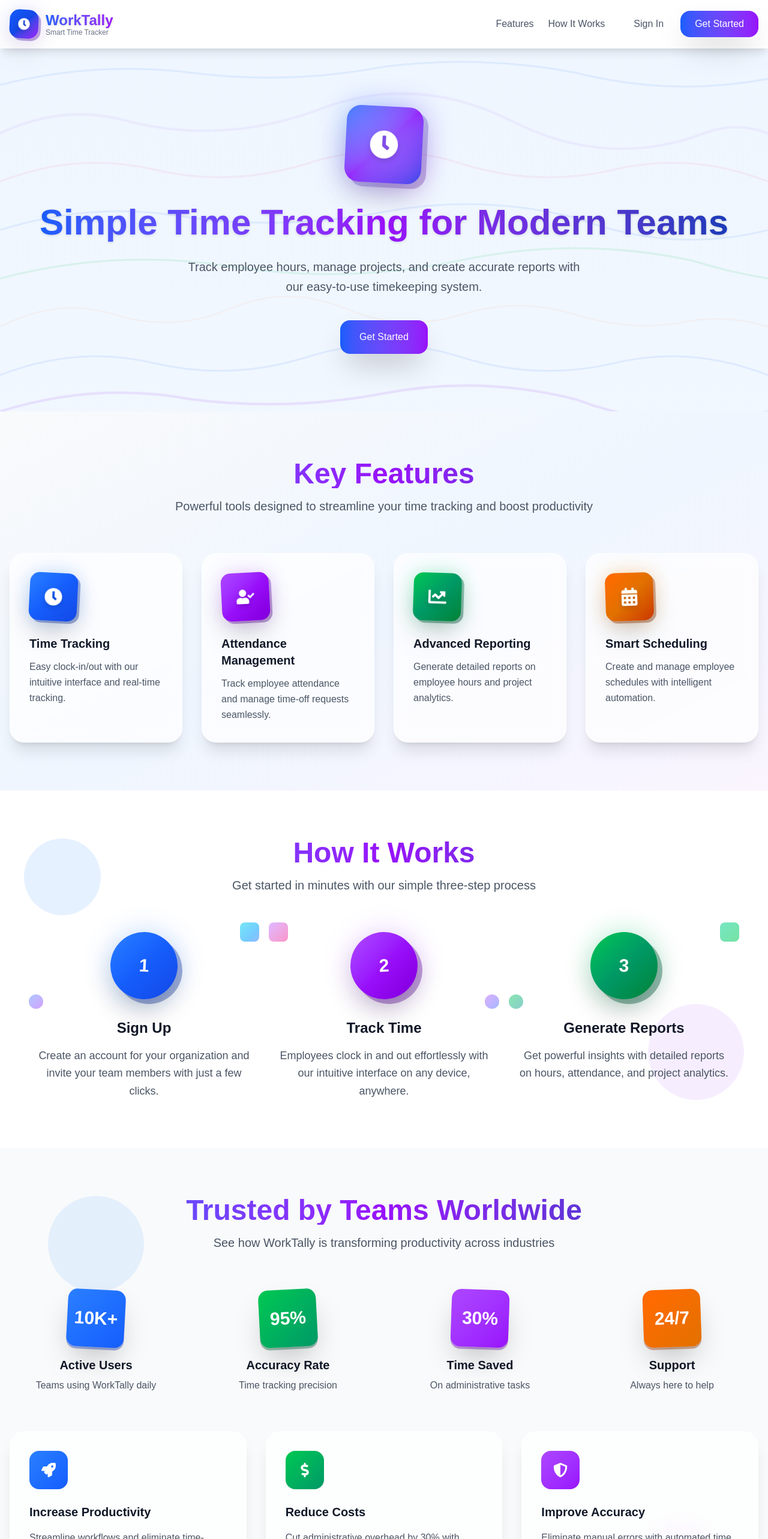
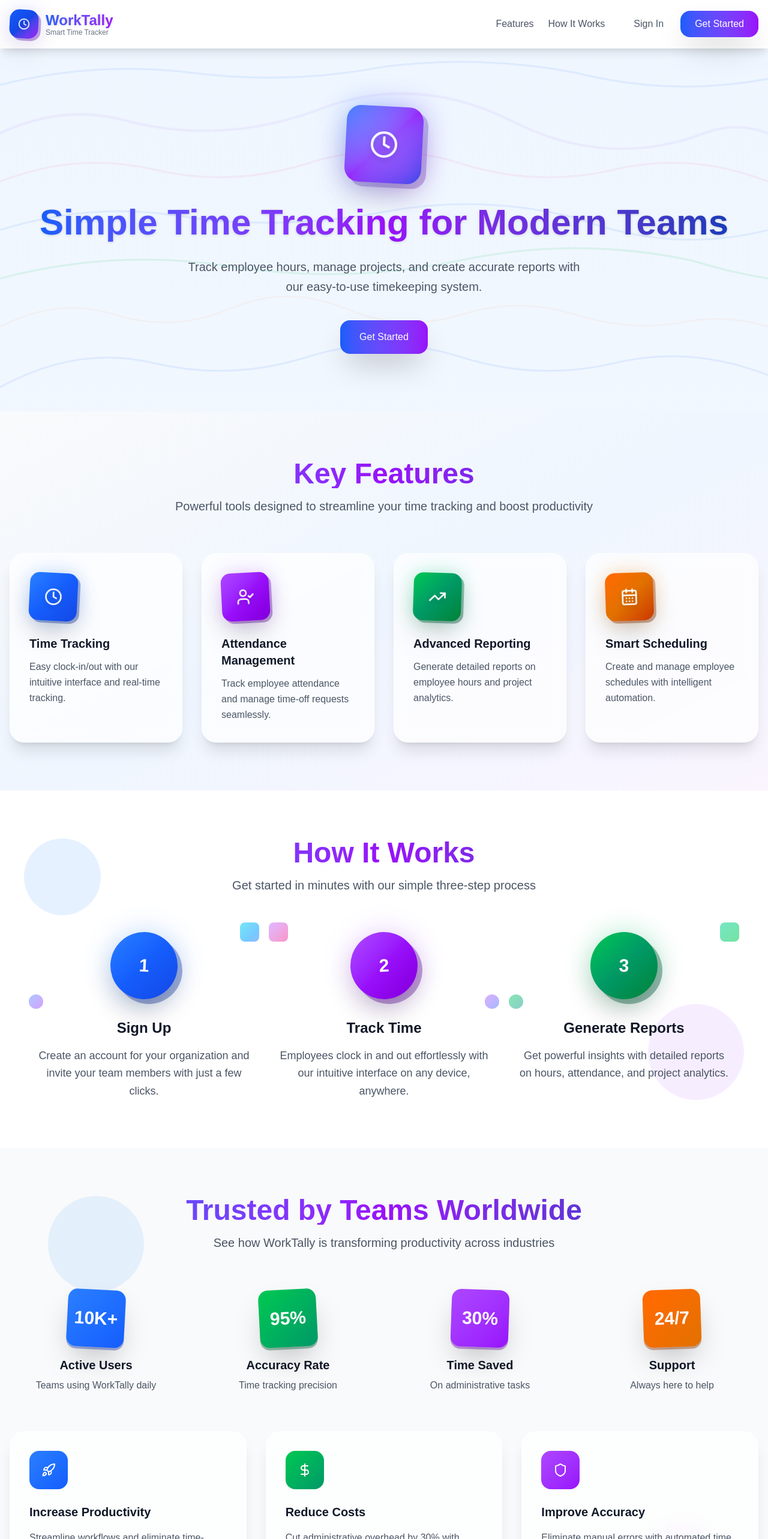
Before and after one commit to AianLouise/Django-NextJS, a Next.js app in the folder frontend/: page / in a window 1280 px wide. Shown: the top 2566 px of the page at 60% size. Built offline with nearby package versions, Linux system fonts and the light colour scheme.

Commit message:
refactor: Replace FontAwesome icons with Lucide icons and implement smooth scrolling in Home component

```diff
--- a/frontend/src/app/page.tsx
+++ b/frontend/src/app/page.tsx
@@ -2,7 +2,7 @@
 
 import { useState } from 'react';
 import Link from "next/link";
-import { FaClock, FaUserCheck, FaChartLine, FaCalendarAlt, FaBars, FaGithub, FaTwitter, FaLinkedin, FaTimes, FaRocket, FaDollarSign, FaShieldAlt } from "react-icons/fa";
+import { LuClock, LuUserCheck, LuTrendingUp, LuCalendarDays, LuMenu, LuGithub, LuTwitter, LuLinkedin, LuX, LuRocket, LuDollarSign, LuShield } from "react-icons/lu";
 
 export default function Home() {
   const [isMobileMenuOpen, setIsMobileMenuOpen] = useState(false);
@@ -15,6 +15,22 @@
     setIsMobileMenuOpen(false);
   };
 
+  const handleSmoothScroll = (e: React.MouseEvent<HTMLAnchorElement>, targetId: string) => {
+    e.preventDefault();
+    const targetElement = document.getElementById(targetId);
+    if (targetElement) {
+      const headerHeight = 80; // Height of sticky header
+      const elementPosition = targetElement.offsetTop;
+      const offsetPosition = elementPosition - headerHeight;
+
+      window.scrollTo({
+        top: offsetPosition,
+        behavior: 'smooth'
+      });
+    }
+    closeMobileMenu(); // Close mobile menu if open
+  };
+
   return (
     <div className="min-h-screen bg-gradient-to-b from-blue-50 to-white dark:from-gray-900 dark:to-gray-800">
       {/* Header / Navigation */}
@@ -22,11 +38,11 @@
         <div className="container mx-auto px-4 py-4">
           <div className="flex justify-between items-center">
             {/* Logo */}
-            <Link href="/" className="flex items-center space-x-3 group">
+            <Link href="#top" className="flex items-center space-x-3 group">
               <div className="relative">
                 {/* Enhanced 3D Logo */}
                 <div className="w-12 h-12 bg-gradient-to-br from-blue-600 via-blue-700 to-purple-600 rounded-2xl flex items-center justify-center group-hover:scale-110 transition-all duration-500 shadow-2xl transform rotate-3 group-hover:rotate-6">
-                  <FaClock className="text-white text-xl drop-shadow-lg" />
+                  <LuClock className="text-white text-xl drop-shadow-lg" />
                 </div>
                 {/* 3D depth shadow */}
                 <div className="absolute top-1 left-1 w-12 h-12 bg-gradient-to-br from-blue-800 to-purple-800 rounded-2xl opacity-40 -z-10 transform rotate-3"></div>
@@ -46,6 +62,7 @@
               <div className="flex items-center space-x-6">
                 <Link
                   href="#features"
+                  onClick={(e) => handleSmoothScroll(e, 'features')}
                   className="text-gray-600 hover:text-blue-600 dark:text-gray-300 dark:hover:text-blue-400 font-medium transition-all duration-300 hover:scale-105 relative group"
                 >
                   Features
@@ -53,6 +70,7 @@
                 </Link>
                 <Link
                   href="#how-it-works"
+                  onClick={(e) => handleSmoothScroll(e, 'how-it-works')}
                   className="text-gray-600 hover:text-blue-600 dark:text-gray-300 dark:hover:text-blue-400 font-medium transition-all duration-300 hover:scale-105 relative group"
                 >
                   How It Works
@@ -82,9 +100,9 @@
               className="md:hidden p-2 rounded-lg hover:bg-gray-100 dark:hover:bg-gray-800 transition-colors"
             >
               {isMobileMenuOpen ? (
-                <FaTimes className="text-gray-600 dark:text-gray-300 text-xl" />
+                <LuX className="text-gray-600 dark:text-gray-300 text-xl" />
               ) : (
-                <FaBars className="text-gray-600 dark:text-gray-300 text-xl" />
+                <LuMenu className="text-gray-600 dark:text-gray-300 text-xl" />
               )}
             </button>
           </div>
@@ -95,14 +113,14 @@
               <div className="px-4 pt-2 mt-4 pb-3 space-y-1 bg-white dark:bg-gray-900 border-t border-gray-200 dark:border-gray-700">
                 <Link
                   href="#features"
-                  onClick={closeMobileMenu}
+                  onClick={(e) => handleSmoothScroll(e, 'features')}
                   className="block px-3 py-2 text-base font-medium text-gray-600 hover:text-blue-600 dark:text-gray-300 dark:hover:text-blue-400 hover:bg-gray-50 dark:hover:bg-gray-800 rounded-lg transition-colors"
                 >
                   Features
                 </Link>
                 <Link
                   href="#how-it-works"
-                  onClick={closeMobileMenu}
+                  onClick={(e) => handleSmoothScroll(e, 'how-it-works')}
                   className="block px-3 py-2 text-base font-medium text-gray-600 hover:text-blue-600 dark:text-gray-300 dark:hover:text-blue-400 hover:bg-gray-50 dark:hover:bg-gray-800 rounded-lg transition-colors"
                 >
                   How It Works
@@ -130,7 +148,7 @@
       </header>
 
       {/* Hero Section */}
-      <section className="relative py-16 md:py-24 overflow-hidden">
+      <section id='top' className="relative py-16 md:py-24 overflow-hidden">
         {/* Background Design Elements */}
         <div className="absolute inset-0 pointer-events-none">
           {/* Enhanced Wavy Lines Background */}
@@ -141,8 +159,7 @@
             <path d="M0,300 Q150,250 300,280 Q450,300 600,270 Q750,240 900,280 Q1050,340 1200,300" stroke="rgba(59, 130, 246, 0.15)" strokeWidth="3" fill="none" className="animate-pulse" />
             <path d="M0,380 Q180,330 360,360 Q540,390 720,350 Q900,310 1080,350 Q1140,370 1200,380" stroke="rgba(34, 197, 94, 0.12)" strokeWidth="3" fill="none" className="animate-pulse" style={{ animationDelay: '4.5s' }} />
             <path d="M0,460 Q90,410 180,440 Q270,470 360,430 Q450,390 540,430 Q630,470 720,440 Q810,410 900,440 Q990,470 1080,450 Q1140,440 1200,460" stroke="rgba(249, 115, 22, 0.1)" strokeWidth="2" fill="none" className="animate-pulse" style={{ animationDelay: '6s' }} />
-            <path d="M0,540 Q120,490 240,520 Q360,550 480,510 Q600,470 720,510 Q840,550 960,520 Q1080,490 1200,540" stroke="rgba(59, 130, 246, 0.15)" strokeWidth="3" fill="none" className="animate-pulse" />
-            <path d="M0,600 Q150,550 300,580 Q450,600 600,570 Q750,540 900,580 Q1050,640 1200,600" stroke="rgba(147, 51, 234, 0.12)" strokeWidth="4" fill="none" className="animate-pulse" style={{ animationDelay: '7.5s' }} />
+            <path d="M0,560 Q120,490 240,520 Q360,550 480,510 Q600,470 720,510 Q840,550 960,520 Q1080,490 1200,540" stroke="rgba(59, 130, 246, 0.15)" strokeWidth="3" fill="none" className="animate-pulse" />
           </svg>
         </div>
 
@@ -150,7 +167,7 @@
           {/* Enhanced 3D Hero Icon */}
           <div className="relative mb-8 group">
             <div className="w-32 h-32 bg-gradient-to-br from-blue-500 via-purple-600 to-blue-700 rounded-3xl flex items-center justify-center group-hover:scale-110 transition-all duration-500 shadow-2xl transform rotate-3 group-hover:rotate-6">
-              <FaClock className="text-white text-5xl drop-shadow-lg" />
+              <LuClock className="text-white text-5xl drop-shadow-lg" />
               <div className="absolute inset-0 bg-gradient-to-br from-blue-400 to-purple-500 rounded-3xl blur-xl opacity-60 -z-10 group-hover:opacity-80 transition-opacity duration-500"></div>
             </div>
             {/* 3D depth shadow */}
@@ -187,11 +204,10 @@
             </p>
           </div>
           <div className="grid md:grid-cols-2 lg:grid-cols-4 gap-8">
-            <div className="group bg-white/70 dark:bg-gray-700/50 backdrop-blur-sm p-8 rounded-3xl shadow-xl hover:shadow-2xl transition-all duration-500 transform hover:-translate-y-3 border border-white/20 dark:border-gray-600/30 hover:border-blue-200/50 dark:hover:border-blue-600/50 relative z-30">
-              {/* Enhanced 3D Icon Container */}
+            <div className="group bg-white/70 dark:bg-gray-700/50 backdrop-blur-sm p-8 rounded-3xl shadow-xl hover:shadow-2xl transition-all duration-500 transform hover:-translate-y-3 border border-white/20 dark:border-gray-600/30 hover:border-blue-200/50 dark:hover:border-blue-600/50 relative z-30">              {/* Enhanced 3D Icon Container */}
               <div className="relative w-20 h-20 mb-6 group-hover:scale-110 transition-all duration-500">
                 <div className="w-full h-full bg-gradient-to-br from-blue-500 via-blue-600 to-blue-700 rounded-2xl flex items-center justify-center shadow-2xl transform rotate-3 group-hover:rotate-6">
-                  <FaClock className="text-white text-3xl drop-shadow-lg" />
+                  <LuClock className="text-white text-3xl drop-shadow-lg" />
                 </div>
                 <div className="absolute top-1 left-1 w-full h-full bg-gradient-to-br from-blue-700 to-blue-900 rounded-2xl opacity-40 -z-10 transform rotate-3"></div>
                 <div className="absolute inset-0 bg-gradient-to-br from-blue-400 to-blue-600 rounded-2xl blur-lg opacity-30 -z-20 group-hover:opacity-50 transition-opacity duration-500"></div>
@@ -199,11 +215,10 @@
               <h4 className="text-xl font-bold mb-3 text-gray-900 dark:text-white">Time Tracking</h4>
               <p className="text-gray-600 dark:text-gray-300 leading-relaxed">Easy clock-in/out with our intuitive interface and real-time tracking.</p>
             </div>
-
             <div className="group bg-white/70 dark:bg-gray-700/50 backdrop-blur-sm p-8 rounded-3xl shadow-xl hover:shadow-2xl transition-all duration-500 transform hover:-translate-y-3 border border-white/20 dark:border-gray-600/30 hover:border-purple-200/50 dark:hover:border-purple-600/50 relative z-30">
               <div className="relative w-20 h-20 mb-6 group-hover:scale-110 transition-all duration-500">
                 <div className="w-full h-full bg-gradient-to-br from-purple-500 via-purple-600 to-purple-700 rounded-2xl flex items-center justify-center shadow-2xl transform -rotate-3 group-hover:-rotate-6">
-                  <FaUserCheck className="text-white text-3xl drop-shadow-lg" />
+                  <LuUserCheck className="text-white text-3xl drop-shadow-lg" />
                 </div>
                 <div className="absolute top-1 left-1 w-full h-full bg-gradient-to-br from-purple-700 to-purple-900 rounded-2xl opacity-40 -z-10 transform -rotate-3"></div>
                 <div className="absolute inset-0 bg-gradient-to-br from-purple-400 to-purple-600 rounded-2xl blur-lg opacity-30 -z-20 group-hover:opacity-50 transition-opacity duration-500"></div>
@@ -211,11 +226,10 @@
               <h4 className="text-xl font-bold mb-3 text-gray-900 dark:text-white">Attendance Management</h4>
               <p className="text-gray-600 dark:text-gray-300 leading-relaxed">Track employee attendance and manage time-off requests seamlessly.</p>
             </div>
-
             <div className="group bg-white/70 dark:bg-gray-700/50 backdrop-blur-sm p-8 rounded-3xl shadow-xl hover:shadow-2xl transition-all duration-500 transform hover:-translate-y-3 border border-white/20 dark:border-gray-600/30 hover:border-green-200/50 dark:hover:border-green-600/50 relative z-30">
               <div className="relative w-20 h-20 mb-6 group-hover:scale-110 transition-all duration-500">
                 <div className="w-full h-full bg-gradient-to-br from-green-500 via-emerald-600 to-green-700 rounded-2xl flex items-center justify-center shadow-2xl transform rotate-2 group-hover:rotate-4">
-                  <FaChartLine className="text-white text-3xl drop-shadow-lg" />
+                  <LuTrendingUp className="text-white text-3xl drop-shadow-lg" />
                 </div>
                 <div className="absolute top-1 left-1 w-full h-full bg-gradient-to-br from-green-700 to-emerald-900 rounded-2xl opacity-40 -z-10 transform rotate-2"></div>
                 <div className="absolute inset-0 bg-gradient-to-br from-green-400 to-emerald-600 rounded-2xl blur-lg opacity-30 -z-20 group-hover:opacity-50 transition-opacity duration-500"></div>
@@ -223,11 +237,10 @@
               <h4 className="text-xl font-bold mb-3 text-gray-900 dark:text-white">Advanced Reporting</h4>
               <p className="text-gray-600 dark:text-gray-300 leading-relaxed">Generate detailed reports on employee hours and project analytics.</p>
             </div>
-
             <div className="group bg-white/70 dark:bg-gray-700/50 backdrop-blur-sm p-8 rounded-3xl shadow-xl hover:shadow-2xl transition-all duration-500 transform hover:-translate-y-3 border border-white/20 dark:border-gray-600/30 hover:border-orange-200/50 dark:hover:border-orange-600/50 relative z-30">
               <div className="relative w-20 h-20 mb-6 group-hover:scale-110 transition-all duration-500">
                 <div className="w-full h-full bg-gradient-to-br from-orange-500 via-amber-600 to-orange-700 rounded-2xl flex items-center justify-center shadow-2xl transform -rotate-2 group-hover:-rotate-4">
-                  <FaCalendarAlt className="text-white text-3xl drop-shadow-lg" />
+                  <LuCalendarDays className="text-white text-3xl drop-shadow-lg" />
                 </div>
                 <div className="absolute top-1 left-1 w-full h-full bg-gradient-to-br from-orange-700 to-amber-900 rounded-2xl opacity-40 -z-10 transform -rotate-2"></div>
                 <div className="absolute inset-0 bg-gradient-to-br from-orange-400 to-amber-600 rounded-2xl blur-lg opacity-30 -z-20 group-hover:opacity-50 transition-opacity duration-500"></div>
@@ -387,27 +400,23 @@
           <div className="grid md:grid-cols-3 gap-8">
             <div className="bg-white/70 dark:bg-gray-700/50 backdrop-blur-sm p-8 rounded-3xl shadow-xl border border-white/20 dark:border-gray-600/30 group hover:shadow-2xl transition-all duration-500 relative z-30">
               <div className="w-16 h-16 bg-gradient-to-br from-blue-500 to-blue-600 rounded-2xl flex items-center justify-center mb-6 group-hover:scale-110 transition-transform duration-300">
-                <FaRocket className="text-white text-2xl" />
+                <LuRocket className="text-white text-2xl" />
               </div>
               <h4 className="text-xl font-bold mb-4 text-gray-900 dark:text-white">Increase Productivity</h4>
               <p className="text-gray-600 dark:text-gray-300 leading-relaxed">
                 Streamline workflows and eliminate time-wasting activities with intelligent automation and real-time insights.
               </p>
-            </div>
-
-            <div className="bg-white/70 dark:bg-gray-700/50 backdrop-blur-sm p-8 rounded-3xl shadow-xl border border-white/20 dark:border-gray-600/30 group hover:shadow-2xl transition-all duration-500 relative z-30">
+            </div>            <div className="bg-white/70 dark:bg-gray-700/50 backdrop-blur-sm p-8 rounded-3xl shadow-xl border border-white/20 dark:border-gray-600/30 group hover:shadow-2xl transition-all duration-500 relative z-30">
               <div className="w-16 h-16 bg-gradient-to-br from-green-500 to-emerald-600 rounded-2xl flex items-center justify-center mb-6 group-hover:scale-110 transition-transform duration-300">
-                <FaDollarSign className="text-white text-2xl" />
+                <LuDollarSign className="text-white text-2xl" />
               </div>
               <h4 className="text-xl font-bold mb-4 text-gray-900 dark:text-white">Reduce Costs</h4>
               <p className="text-gray-600 dark:text-gray-300 leading-relaxed">
                 Cut administrative overhead by 30% with automated reporting and streamlined payroll processing.
               </p>
-            </div>
-
-            <div className="bg-white/70 dark:bg-gray-700/50 backdrop-blur-sm p-8 rounded-3xl shadow-xl border border-white/20 dark:border-gray-600/30 group hover:shadow-2xl transition-all duration-500 relative z-30">
+            </div>            <div className="bg-white/70 dark:bg-gray-700/50 backdrop-blur-sm p-8 rounded-3xl shadow-xl border border-white/20 dark:border-gray-600/30 group hover:shadow-2xl transition-all duration-500 relative z-30">
               <div className="w-16 h-16 bg-gradient-to-br from-purple-500 to-purple-600 rounded-2xl flex items-center justify-center mb-6 group-hover:scale-110 transition-transform duration-300">
-                <FaShieldAlt className="text-white text-2xl" />
+                <LuShield className="text-white text-2xl" />
               </div>
               <h4 className="text-xl font-bold mb-4 text-gray-900 dark:text-white">Improve Accuracy</h4>
               <p className="text-gray-600 dark:text-gray-300 leading-relaxed">
@@ -524,6 +533,7 @@
           </div>
         </div>
       </section>
+
       {/* CTA Section */}
       <section className="relative py-24 bg-gradient-to-br from-blue-600 via-purple-600 to-blue-800 dark:from-blue-700 dark:via-purple-700 dark:to-blue-900 overflow-hidden">
         {/* Background Pattern */}
@@ -625,23 +635,30 @@
           <div className="grid grid-cols-1 sm:grid-cols-2 lg:grid-cols-4 gap-10 lg:gap-16 mb-12">
             {/* Company Info */}
             <div className="sm:col-span-2">
+              {/* Logo */}
               <Link href="/" className="flex items-center space-x-4 mb-6 group">
                 <div className="relative">
-                  <div className="w-12 h-12 bg-gradient-to-br from-blue-500 to-purple-600 rounded-xl flex items-center justify-center group-hover:scale-110 transition-transform duration-300">
-                    <FaClock className="text-white text-xl" />
+                  {/* Enhanced 3D Logo */}
+                  <div className="w-12 h-12 bg-gradient-to-br from-blue-600 via-blue-700 to-purple-600 rounded-2xl flex items-center justify-center group-hover:scale-110 transition-all duration-500 shadow-2xl transform rotate-3 group-hover:rotate-6">
+                    <LuClock className="text-white text-xl drop-shadow-lg" />
                   </div>
-                  <div className="absolute -inset-1 bg-gradient-to-br from-blue-500 to-purple-600 rounded-xl opacity-20 group-hover:opacity-40 transition-opacity duration-300 -z-10"></div>
+                  {/* 3D depth shadow */}
+                  <div className="absolute top-1 left-1 w-12 h-12 bg-gradient-to-br from-blue-800 to-purple-800 rounded-2xl opacity-40 -z-10 transform rotate-3"></div>
+                  {/* Glow effect */}
+                  <div className="absolute inset-0 bg-gradient-to-br from-blue-500 to-purple-600 rounded-2xl blur-lg opacity-20 group-hover:opacity-40 transition-opacity duration-500 -z-20"></div>
                 </div>
                 <div>
-                  <h2 className="text-xl md:text-2xl font-bold bg-clip-text text-transparent bg-gradient-to-r from-blue-400 to-purple-400">WorkTally</h2>
-                  <p className="text-sm text-gray-400 -mt-1">Smart Time Management</p>
+                  <h1 className="text-2xl font-bold bg-clip-text text-transparent bg-gradient-to-r from-blue-600 to-purple-600 dark:from-blue-400 dark:to-purple-400 drop-shadow-sm">
+                    WorkTally
+                  </h1>
+                  <p className="text-xs text-gray-500 dark:text-gray-400 -mt-1">Smart Time Tracker</p>
                 </div>
               </Link>
               <p className="text-gray-300 text-sm md:text-base leading-relaxed mb-6 max-w-md">
                 Empowering teams worldwide with intelligent time tracking solutions. Boost productivity and streamline your workflow with our cutting-edge platform.
               </p>
               <div className="flex space-x-3">
-                {[FaTwitter, FaLinkedin, FaGithub].map((Icon, idx) => (
+                {[LuTwitter, LuLinkedin, LuGithub].map((Icon, idx) => (
                   <Link key={idx} href="#" className="w-10 h-10 bg-gray-700 hover:bg-blue-600 rounded-lg flex items-center justify-center transition-transform duration-300 hover:scale-110">
                     <Icon className="text-lg" />
                   </Link>
```
